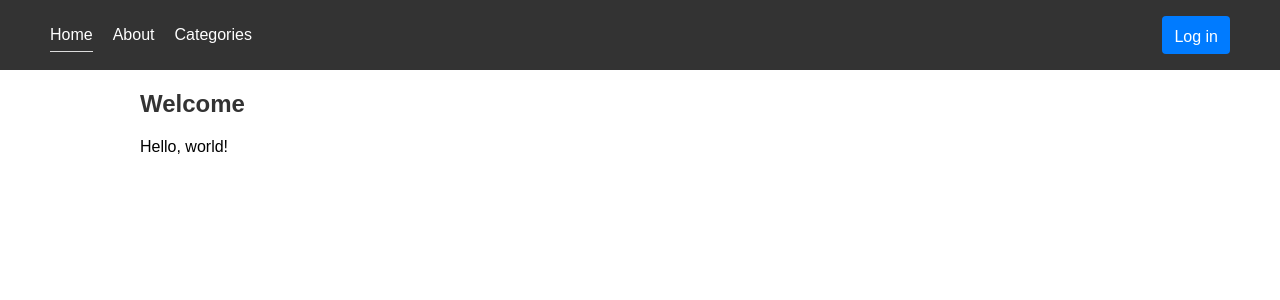
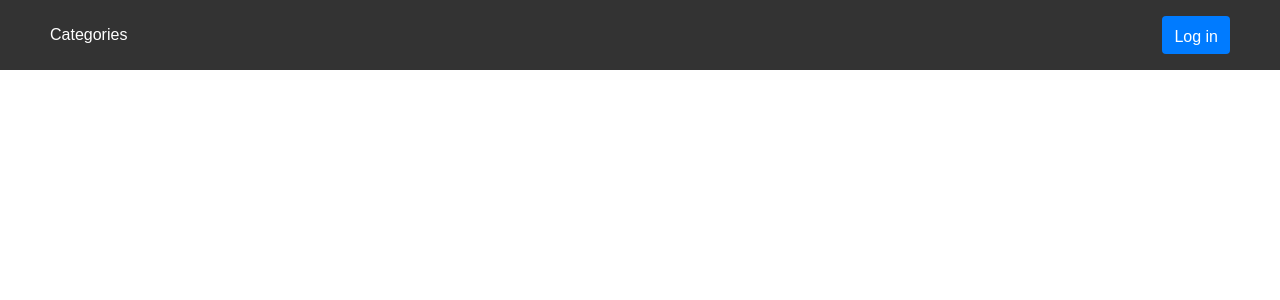
Before and after one commit to linewelder/tin-project, a React (Vite) app in the folder client/: page / in a window 1280 px wide. Shown: the top 300 px of the page. Built offline with nearby package versions, Linux system fonts and the light colour scheme.

Commit message:
client: Remove Home and About page

```diff
--- a/client/lang/en.json
+++ b/client/lang/en.json
@@ -1,6 +1,4 @@
 {
-    "nav.home": "Home",
-    "nav.about": "About",
     "button.add-new": "Add New",
     "button.logout": "Logout",
     "error.access-denied": "Access denied",
@@ -16,10 +14,6 @@
     "error.password.doesnt-match": "Passwords do not match",
     "table.category.id": "ID",
     "table.category.name": "Name",
-    "page.home.title": "Welcome",
-    "page.home.content": "Hello, world!",
-    "page.about.title": "About us",
-    "page.about.content": "About us...",
     "page.categories.title": "Categories",
     "page.login.title": "Log in",
     "page.signup.title": "Sign up",
--- a/client/src/components/Header.jsx
+++ b/client/src/components/Header.jsx
@@ -16,12 +16,6 @@ function Header() {
         <header className="Header">
             <div className="header-wrapper">
                 <div>
-                    <NavLink to="/">
-                        <FormattedMessage id="nav.home" />
-                    </NavLink>
-                    <NavLink to="/about">
-                        <FormattedMessage id="nav.about" />
-                    </NavLink>
                     <NavLink to="/categories">
                         <FormattedMessage id="page.categories.title" />
                     </NavLink>
--- a/client/src/pages/About.jsx
+++ /dev/null
@@ -1,12 +0,0 @@
-import { FormattedMessage } from "react-intl";
-
-function About() {
-    return (
-        <>
-            <h2><FormattedMessage id="page.about.title" /></h2>
-            <p><FormattedMessage id="page.about.content" /></p>
-        </>
-    );
-}
-
-export default About;
--- a/client/src/pages/Home.jsx
+++ /dev/null
@@ -1,12 +0,0 @@
-import { FormattedMessage } from "react-intl";
-
-function Home() {
-    return (
-        <>
-            <h2><FormattedMessage id="page.home.title" /></h2>
-            <p><FormattedMessage id="page.home.content" /></p>
-        </>
-    );
-}
-
-export default Home;
```
Also changed, not shown: client/src/main.jsx (+0 -10 lines).
